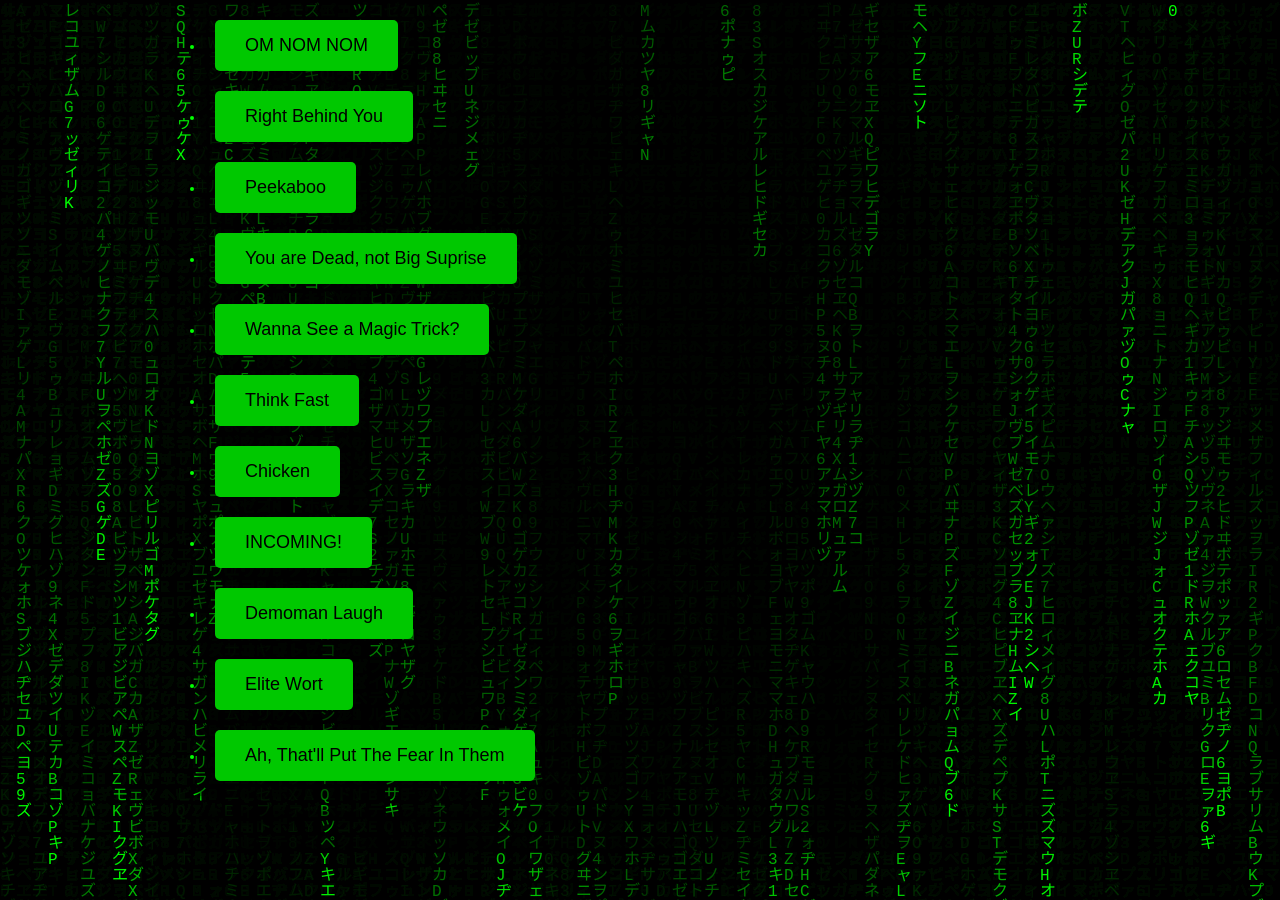
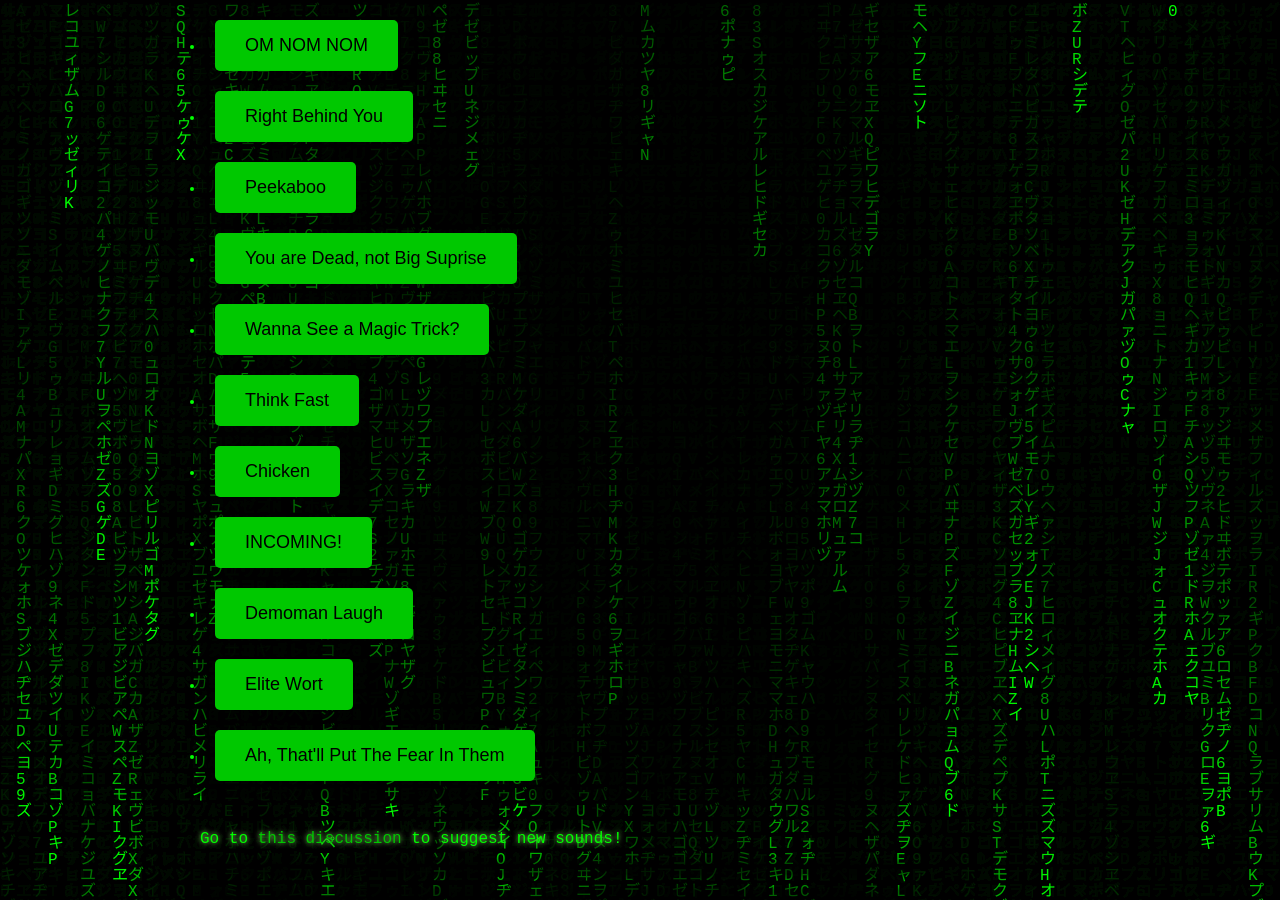
Before and after one commit to Johnthesuper117/bytelabs.online, a Jekyll site: the page built from soundboard.html, in a window 1280 px wide and 900 px high, scrolled down 6136 px. Built offline with Jekyll 4.4.1, drawn with Linux system fonts in a browser that asks for light colours; some web fonts are replaced.

Commit message:
added link to discussion for more content

```diff
--- a/soundboard.html
+++ b/soundboard.html
@@ -12,4 +12,7 @@
   </ul>
 
   <script src="./assets/js/playsound.js"></script>
+
+  <br>
+  Go to <a href="https://github.com/Johnthesuper117/bytelabs.online/discussions/3">this discussion</a> to suggest new sounds!
 </p>
```
